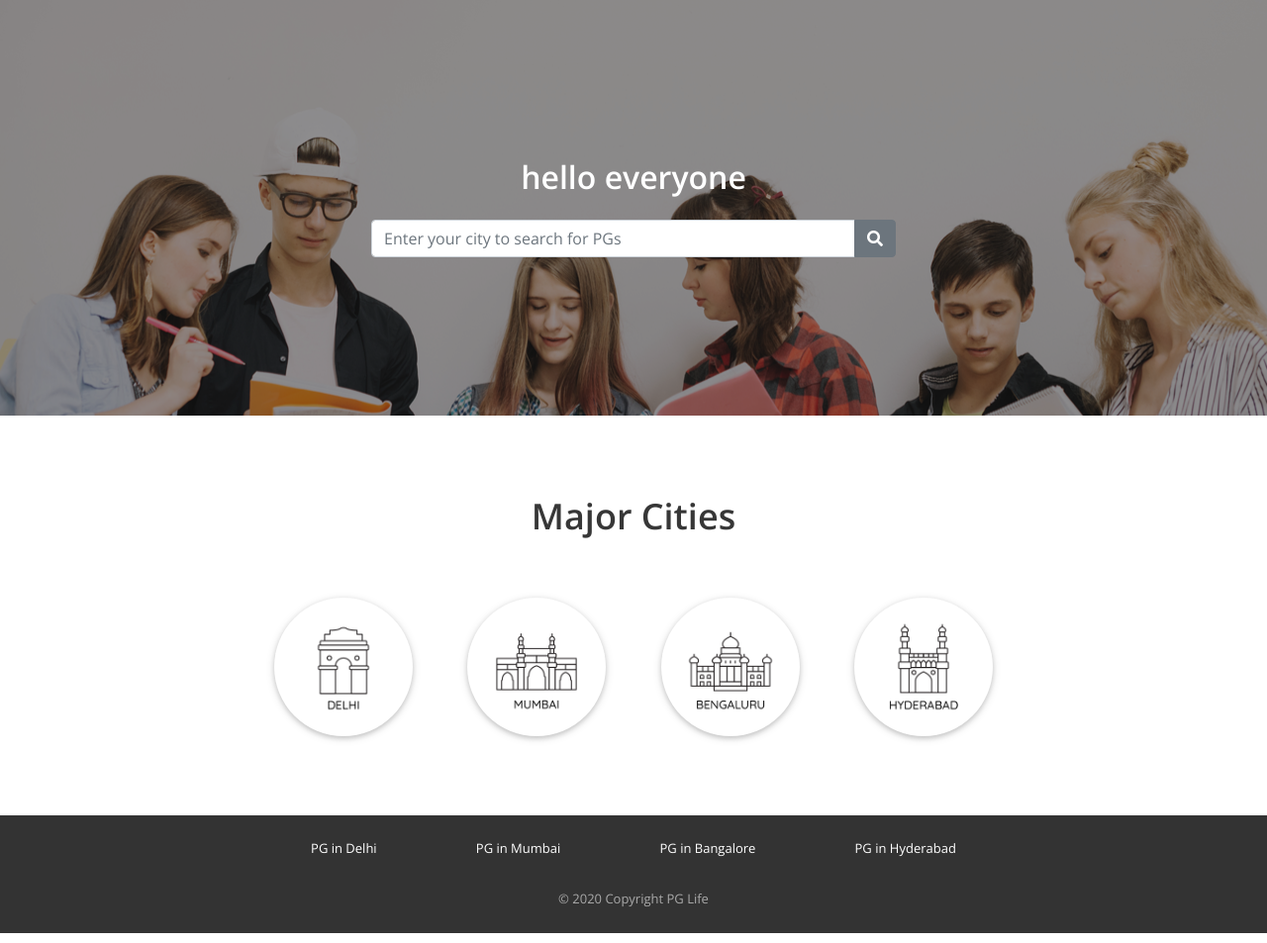
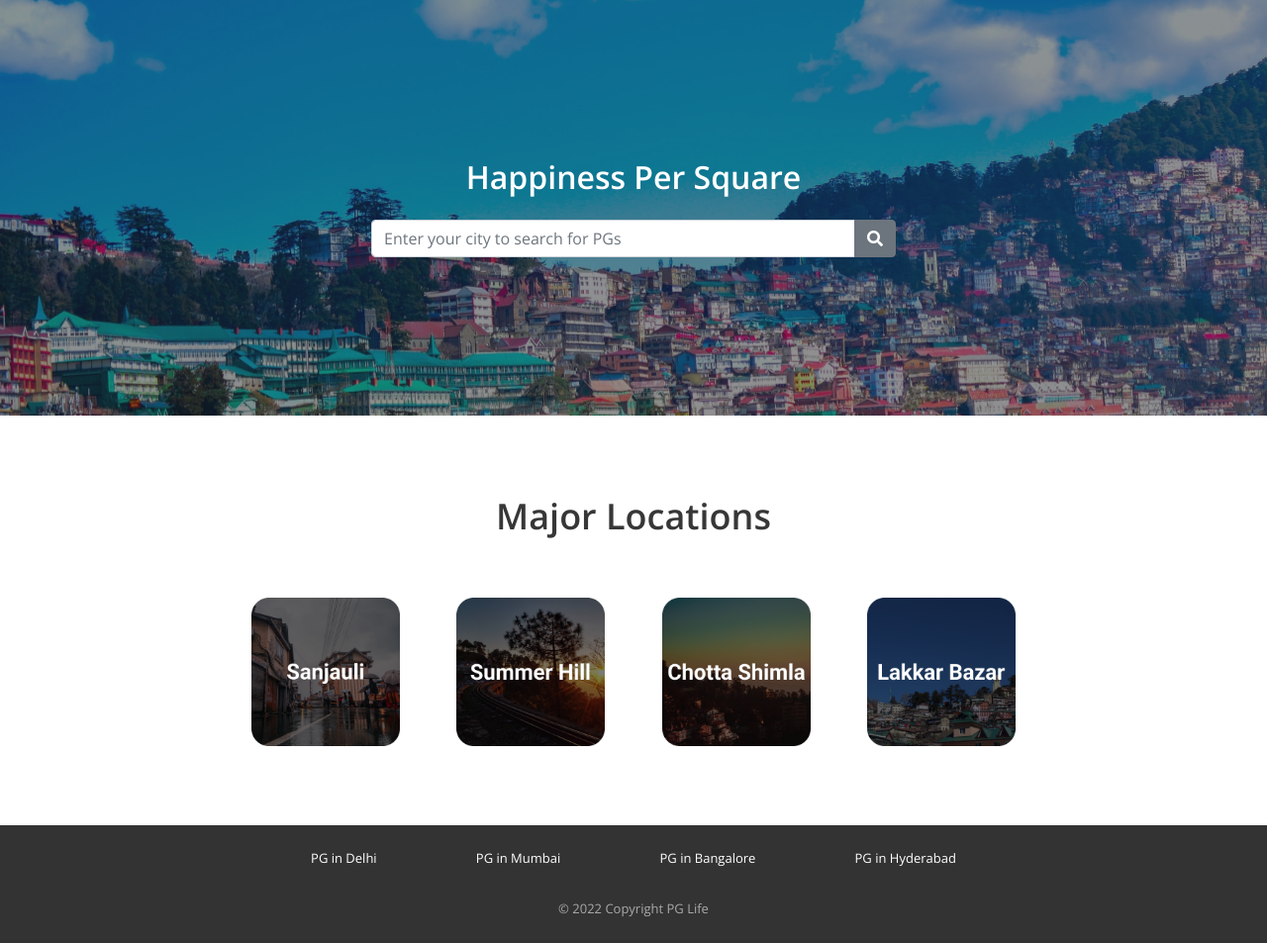
Before and after one commit to theav21/projectPG, a PHP site: page / in a window 1280 px wide. Shown: the part 66-1019 px from the top of the page at 99% size. Run offline with PHP 8.4, Linux system fonts and the light colour scheme; some libraries are stand-ins or nearby versions.

Commit message:
changed home page of wesite

```diff
--- a/css/common.css
+++ b/css/common.css
@@ -69,7 +69,7 @@ input[type="radio"] {
 
 .page-container {
     max-width: 800px;
-    padding: 80px 24px;
+    padding: 80px 0px;
     margin: auto;
 }
 
--- a/css/home.css
+++ b/css/home.css
@@ -1,5 +1,5 @@
 .banner-container {
-    background-image: url("../img/bg.png");
+    background-image: url("../img/shimla.png");
     background-attachment: fixed;
     box-shadow: inset 0 0 0 2000px #1c1c1c7a;
     text-align: center;
@@ -40,6 +40,6 @@
 }
 
 .city-img {
-    height: 100px;
-    width: 100px;
+    height: 150px;
+    width: 150px;
 }
--- a/includes/footer.php
+++ b/includes/footer.php
@@ -14,7 +14,7 @@
                 <a href="property_list.php?city=Hyderabad">PG in Hyderabad</a>
             </div>
         </div>
-        <div class="footer-copyright">© 2020 Copyright PG Life </div>
+        <div class="footer-copyright">© 2022 Copyright PG Life </div>
     </div>
 </div>
 
--- a/index.php
+++ b/index.php
@@ -21,7 +21,7 @@ session_start();
     ?>
 
     <div class="banner-container">
-        <h2 class="white pb-3">hello everyone</h2>
+        <h2 class="white pb-3">Happiness Per Square</h2>
 
         <form id="search-form" action="property_list.php" method="GET">
             <div class="input-group city-search">
@@ -37,38 +37,38 @@ session_start();
 
     <div class="page-container">
         <h1 class="city-heading">
-            Major Cities
+            Major Locations
         </h1>
         <div class="row">
             <div class="city-card-container col-md">
-                <a href="property_list.php?city=Delhi">
-                    <div class="city-card rounded-circle">
-                        <img src="img/delhi.png" class="city-img" />
-                    </div>
+                <a href="property_list.php?city=Sanjauli">
+                    <!-- <div class="city-card rounded-circle"> -->
+                        <img src="img/Sanjauli.png" class="city-img" />
+                    <!-- </div> -->
                 </a>
             </div>
 
             <div class="city-card-container col-md">
-                <a href="property_list.php?city=Mumbai">
-                    <div class="city-card rounded-circle">
-                        <img src="img/mumbai.png" class="city-img" />
-                    </div>
+                <a href="property_list.php?city=Summer Hill">
+                    <!-- <div class="city-card rounded-circle"> -->
+                        <img src="img/Summer Hill.png" class="city-img" />
+                    <!-- </div> -->
                 </a>
             </div>
 
             <div class="city-card-container col-md">
-                <a href="property_list.php?city=Bengaluru">
-                    <div class="city-card rounded-circle">
-                        <img src="img/bangalore.png" class="city-img" />
-                    </div>
+                <a href="property_list.php?city=Chotta Shimla">
+                    <!-- <div class="city-card rounded-circle"> -->
+                        <img src="img/chotta shimla.png" class="city-img" />
+                    <!-- </div> -->
                 </a>
             </div>
 
             <div class="city-card-container col-md">
-                <a href="property_list.php?city=Hyderabad">
-                    <div class="city-card rounded-circle">
-                        <img src="img/hyderabad.png" class="city-img" />
-                    </div>
+                <a href="property_list.php?city=Lakkar Bazar">
+                    <!-- <div class="city-card rounded-circle"> -->
+                        <img src="img/Lakkar Bazar.png" class="city-img" />
+                    <!-- </div> -->
                 </a>
             </div>
         </div>
```
Also changed, not shown: img/Lakkar Bazar.png (added), img/Sanjauli.png (added), img/Summer Hill.png (added), img/chotta shimla.png (added), img/shimla.png (added).
